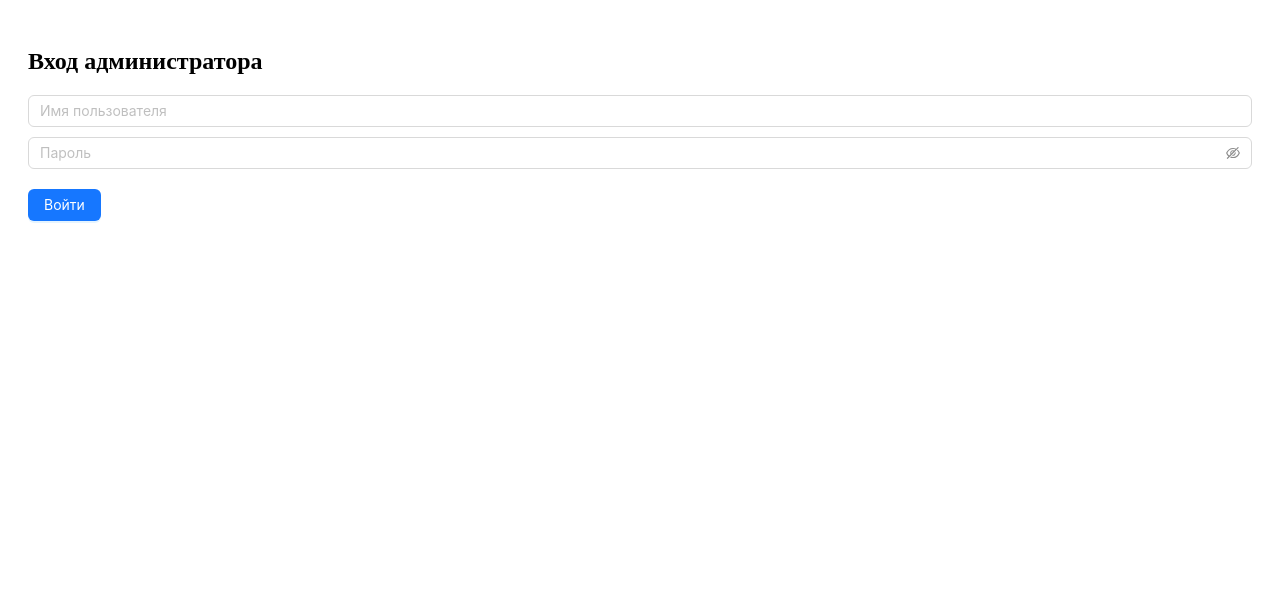
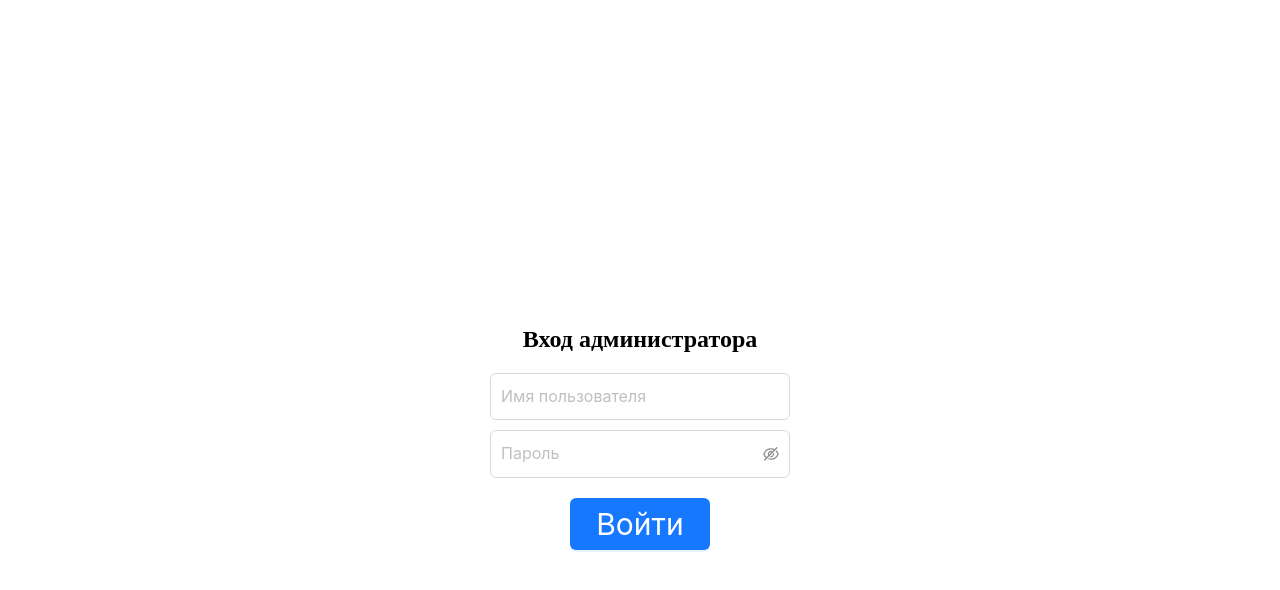
Before and after one commit to SultanHasanov/debts, a React (Vite) app: page /admin-login in a window 1280 px wide. Shown: the top 590 px of the page. Built offline with nearby package versions, Linux system fonts and the light colour scheme.

Commit message:
Второй коммит11

```diff
--- a/src/components/AdminLogin.jsx
+++ b/src/components/AdminLogin.jsx
@@ -30,21 +30,47 @@ const AdminLogin = () => {
   };
 
   return (
-    <div style={{ padding: "20px" }}>
-      <h2>Вход администратора</h2>
+    <div
+      style={{
+        display: "flex",
+        flexDirection: "column",
+        justifyContent: "center",
+        alignItems: "center",
+        padding: "20px",
+        height: "100vh",
+      }}
+    >
+      <h2 style={{ marginBottom: "20px" }}>Вход администратора</h2>
       <Input
         placeholder="Имя пользователя"
         value={username}
         onChange={(e) => setUsername(e.target.value)}
-        style={{ marginBottom: "10px" }}
+        style={{
+          marginBottom: "10px",
+          width: "300px",
+          fontSize: "16px",
+          padding: "10px",
+        }}
       />
       <Input.Password
         placeholder="Пароль"
         value={password}
         onChange={(e) => setPassword(e.target.value)}
-        style={{ marginBottom: "20px" }}
+        style={{
+          marginBottom: "20px",
+          width: "300px",
+          fontSize: "16px",
+          padding: "10px",
+        }}
       />
-      <Button type="primary" onClick={handleLogin}>
+      <Button
+        type="primary"
+        onClick={handleLogin}
+        style={{
+          fontSize: "30px",
+          padding: "25px 25px",
+        }}
+      >
         Войти
       </Button>
     </div>
--- a/src/components/CustomerPage.jsx
+++ b/src/components/CustomerPage.jsx
@@ -241,6 +241,16 @@ const CustomerPage = () => {
         format={() => `${customer.debtTotal} рублей`}
         style={{ marginBottom: 20 }}
       />
+      {!isAdmin && (
+        <>
+          {isOverLimit && (
+            <p style={{ color: "red" }}>
+              Долг превышает 10000 рублей. Необходимо оплатить 40% от долга,
+              чтобы сделать следующую покупку.
+            </p>
+          )}
+        </>
+      )}
       {isAdmin && (
         <>
           <Button
```
